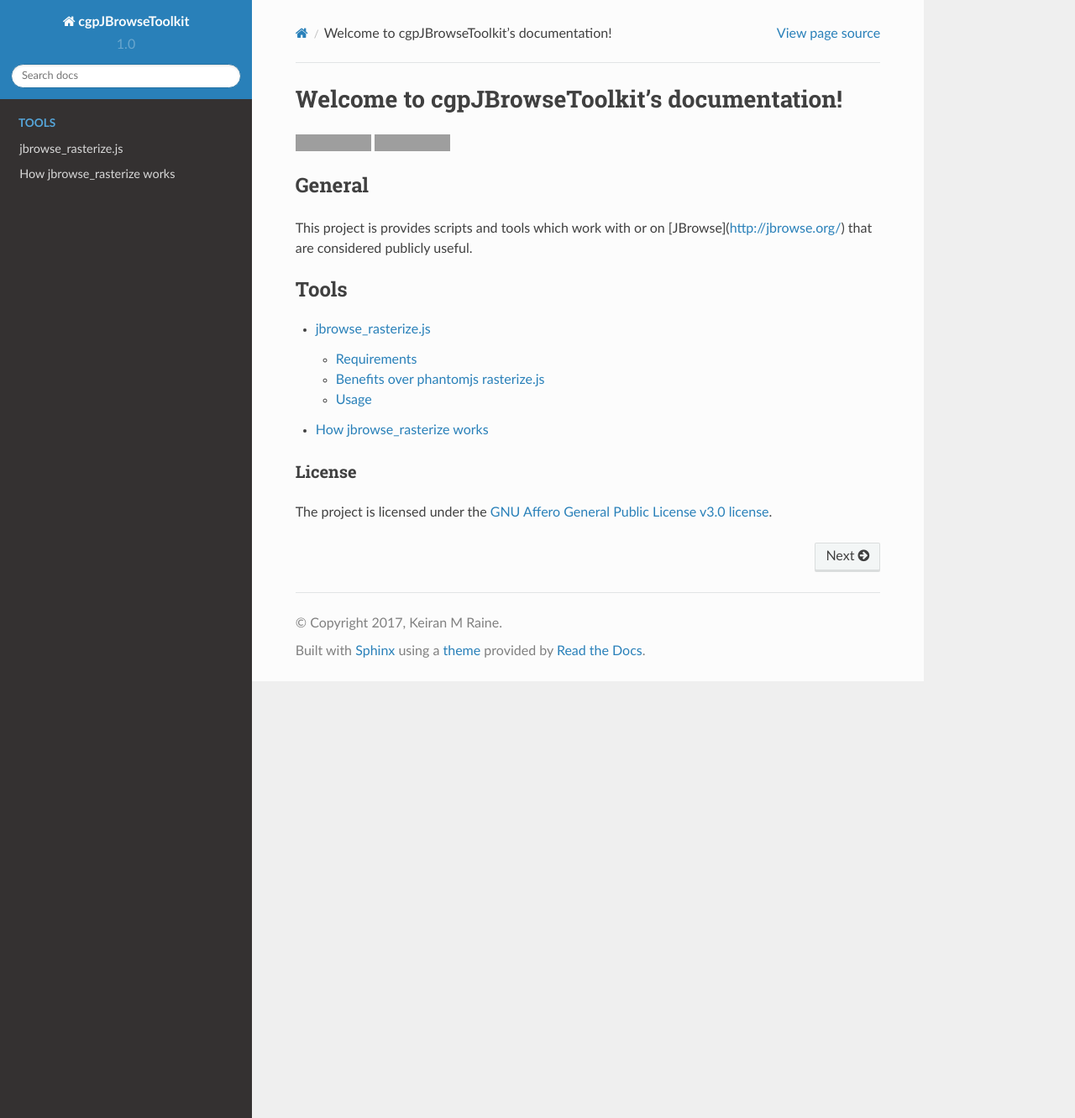
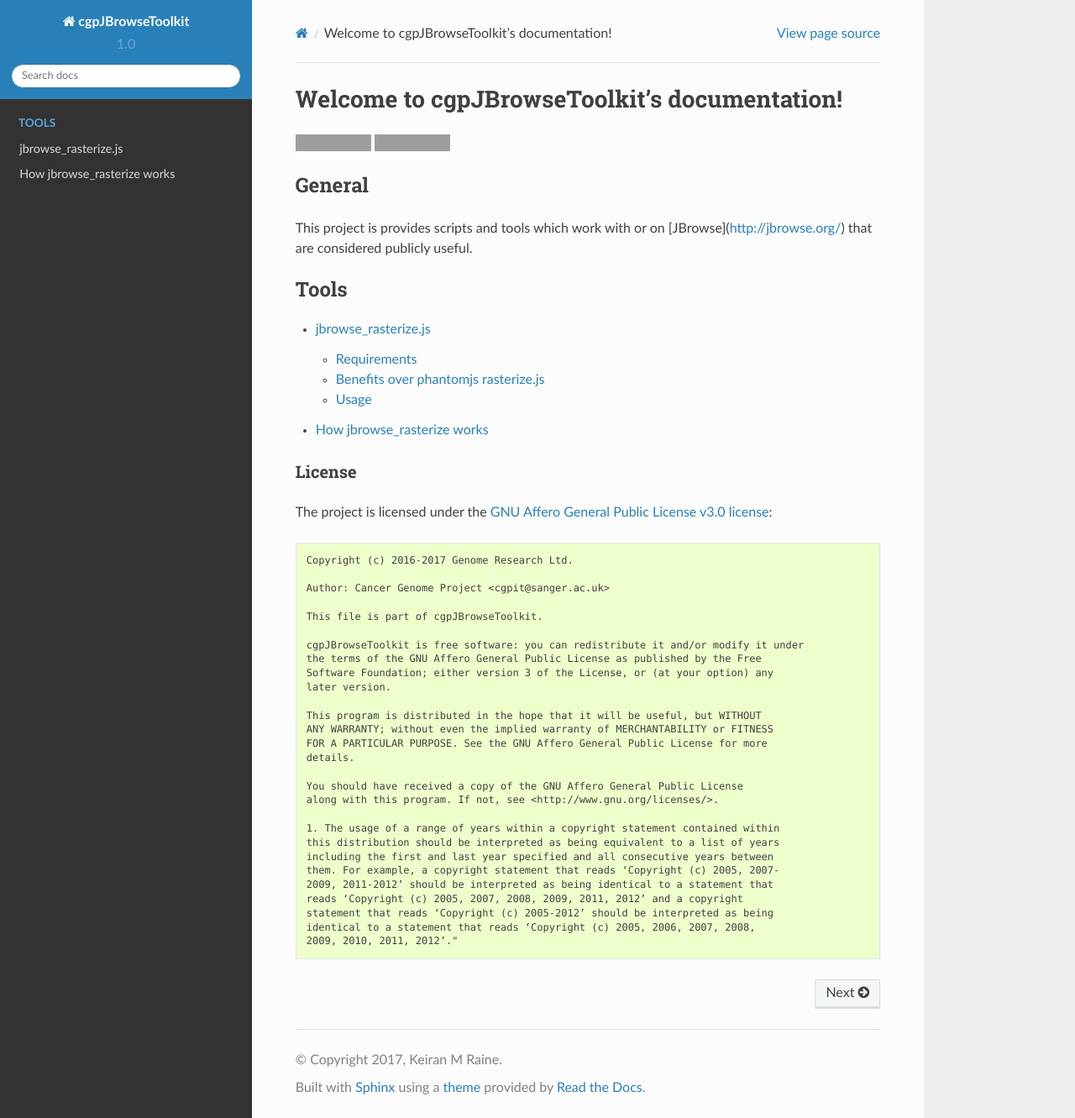
Before and after one commit to cancerit/cgpJBrowseToolkit, a Sphinx documentation site: the page built from docs/source/index.rst, in a window 1280 px wide and 1331 px high. Shown: the whole window at 84% size. Built offline with Sphinx 7.4.7 and the Read the Docs theme 2.0.0, drawn with Linux system fonts in a browser that asks for light colours; grey boxes are pictures that could not be loaded.

Commit message:
Final cleanup of docs

```diff
--- a/docs/source/index.rst
+++ b/docs/source/index.rst
@@ -33,4 +33,33 @@ that are considered publicly useful.
 License
 -------
 
-The project is licensed under the `GNU Affero General Public License v3.0 license <https://github.com/cancerit/cgpJBrowseToolkit/blob/develop/LICENSE>`_.
+The project is licensed under the `GNU Affero General Public License v3.0 license <https://github.com/cancerit/cgpJBrowseToolkit/blob/develop/LICENSE>`_::
+
+  Copyright (c) 2016-2017 Genome Research Ltd.
+
+  Author: Cancer Genome Project <cgpit@sanger.ac.uk>
+
+  This file is part of cgpJBrowseToolkit.
+
+  cgpJBrowseToolkit is free software: you can redistribute it and/or modify it under
+  the terms of the GNU Affero General Public License as published by the Free
+  Software Foundation; either version 3 of the License, or (at your option) any
+  later version.
+
+  This program is distributed in the hope that it will be useful, but WITHOUT
+  ANY WARRANTY; without even the implied warranty of MERCHANTABILITY or FITNESS
+  FOR A PARTICULAR PURPOSE. See the GNU Affero General Public License for more
+  details.
+
+  You should have received a copy of the GNU Affero General Public License
+  along with this program. If not, see <http://www.gnu.org/licenses/>.
+
+  1. The usage of a range of years within a copyright statement contained within
+  this distribution should be interpreted as being equivalent to a list of years
+  including the first and last year specified and all consecutive years between
+  them. For example, a copyright statement that reads ‘Copyright (c) 2005, 2007-
+  2009, 2011-2012’ should be interpreted as being identical to a statement that
+  reads ‘Copyright (c) 2005, 2007, 2008, 2009, 2011, 2012’ and a copyright
+  statement that reads ‘Copyright (c) 2005-2012’ should be interpreted as being
+  identical to a statement that reads ‘Copyright (c) 2005, 2006, 2007, 2008,
+  2009, 2010, 2011, 2012’."
```
Also changed, not shown: README.md (+42 -0 lines), docs/source/howItWorks.rst (+3 -4 lines).
